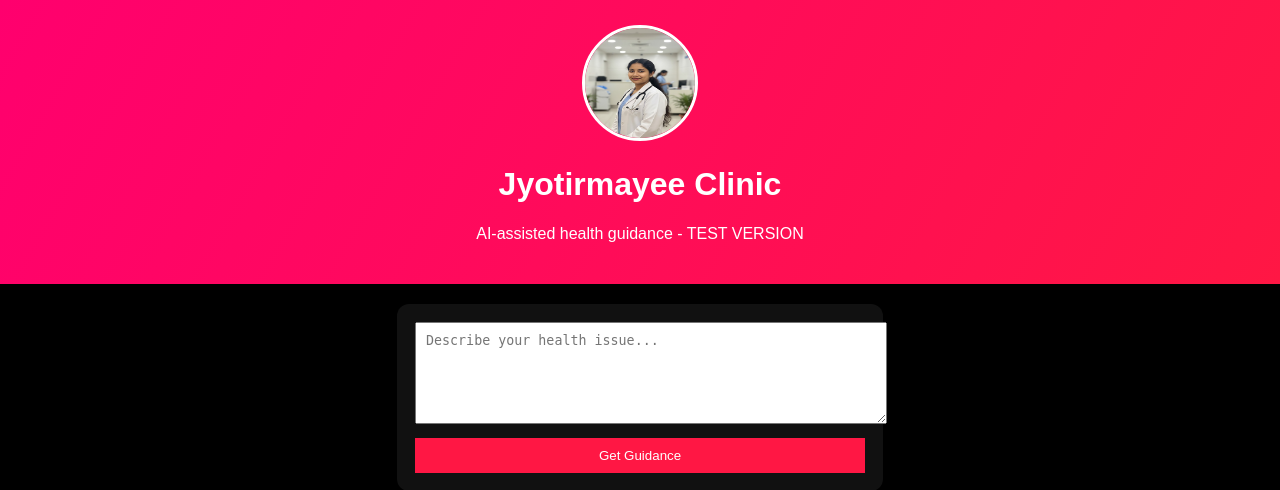
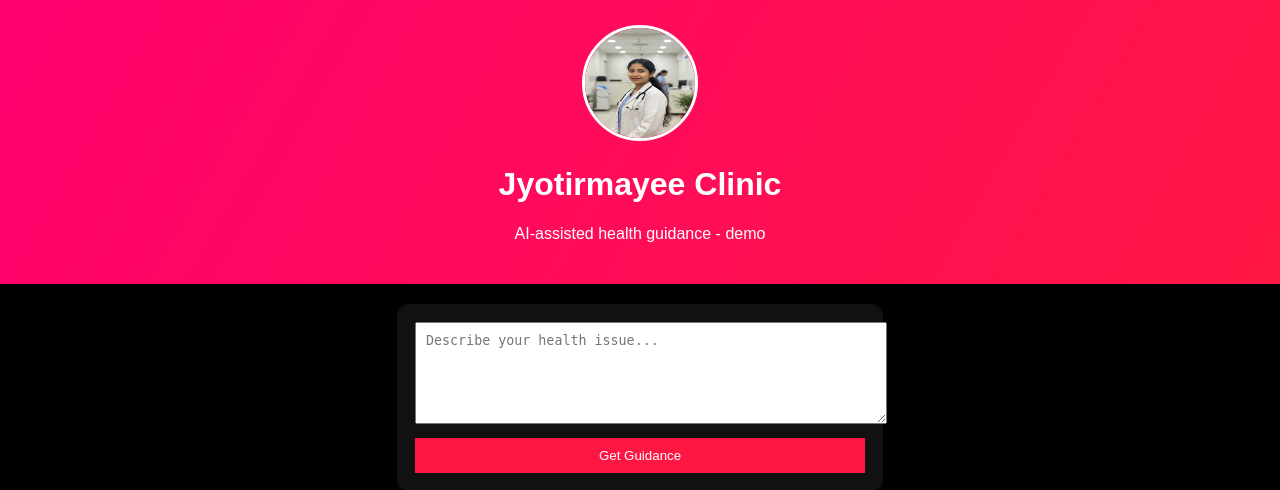
Before and after one commit to Siddharthasouravmohanty/ai-healthcare-devops-platform, a Flask app: page / in a window 1280 px wide. Shown: the top 490 px of the page. Run offline with Flask 3, Linux system fonts and the light colour scheme.

Commit message:
Test rolling update new

```diff
--- a/app/templates/index.html
+++ b/app/templates/index.html
@@ -9,7 +9,7 @@
 <div class="header">
     <img src="/static/jyoti.png" class="doctor-img">
     <h1>Jyotirmayee Clinic</h1>
-    <p>AI-assisted health guidance - TEST VERSION </p>
+    <p>AI-assisted health guidance - demo </p>
 </div>
 
 <div class="card">
```
